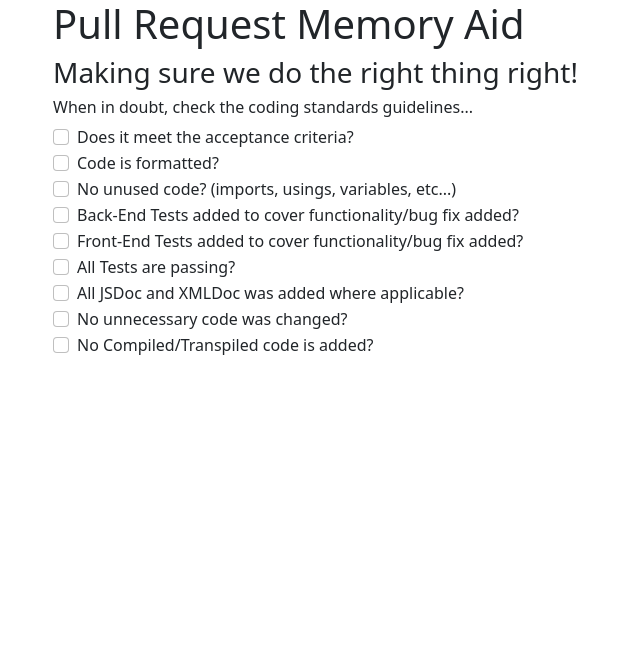
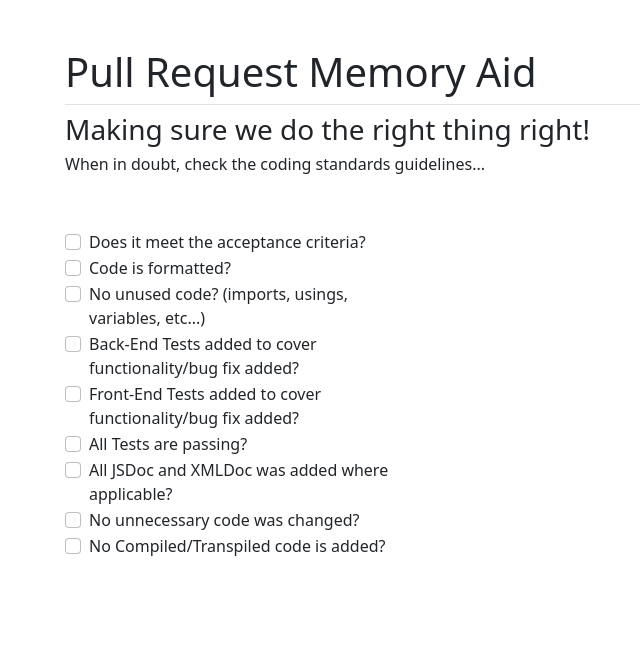
Before and after one commit to rmjoia/PRCheckList, a plain HTML site: page index.html in a window 1280 px wide. Shown: the whole page, without its empty margins (29-669 px from the left). Drawn offline with nearby package versions, Linux system fonts and the light colour scheme.

Commit message:
trying to stile this on the fly

```diff
--- a/index.html
+++ b/index.html
@@ -11,10 +11,16 @@
 </head>
 
 <body>
-    <div class="container">
-        <h1>Pull Request Memory Aid</h1>
+
+    <div class="container px-4 py-5">
+
+        <h1 class="pb-2 border-bottom">Pull Request Memory Aid</h1>
         <h3>Making sure we do the right thing right!</h3>
         <h6>When in doubt, check the coding standards guidelines...</h6>
+
+        <div class="row g-4 py-5 row-cols-1 row-cols-lg-3">
+
+            <div class="feature col">
 
                 <div class="form-check">
                     <input class="form-check-input" type="checkbox" value="" id="flexCheckDefault">
@@ -71,6 +77,8 @@
                     </label>
                 </div>
             </div>
+        </div>
+    </div>
 
     <script src="https://cdn.jsdelivr.net/npm/bootstrap@5.1.3/dist/js/bootstrap.min.js"
         integrity="sha384-QJHtvGhmr9XOIpI6YVutG+2QOK9T+ZnN4kzFN1RtK3zEFEIsxhlmWl5/YESvpZ13"
```
Lines whose indentation alone changed are shown as unchanged.
